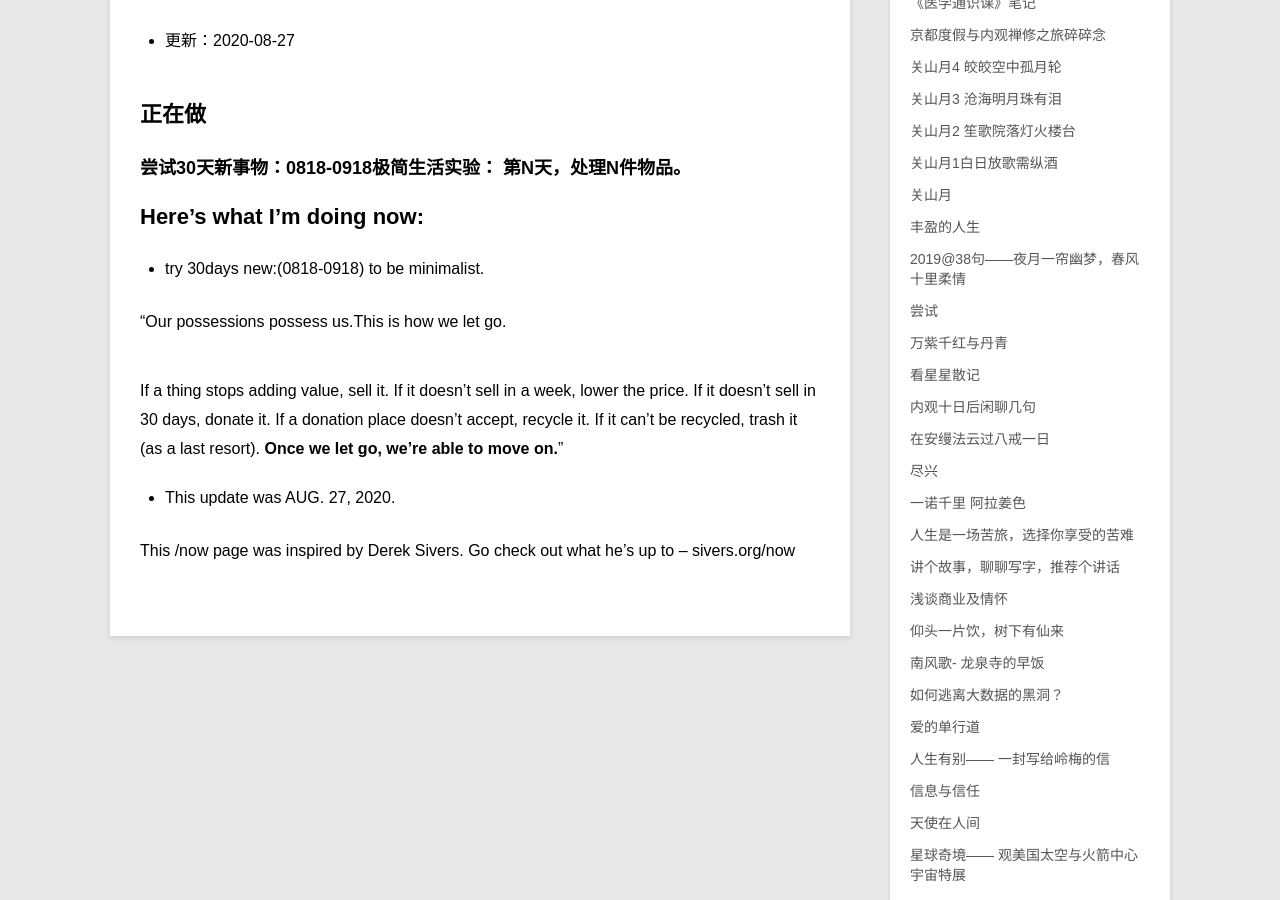
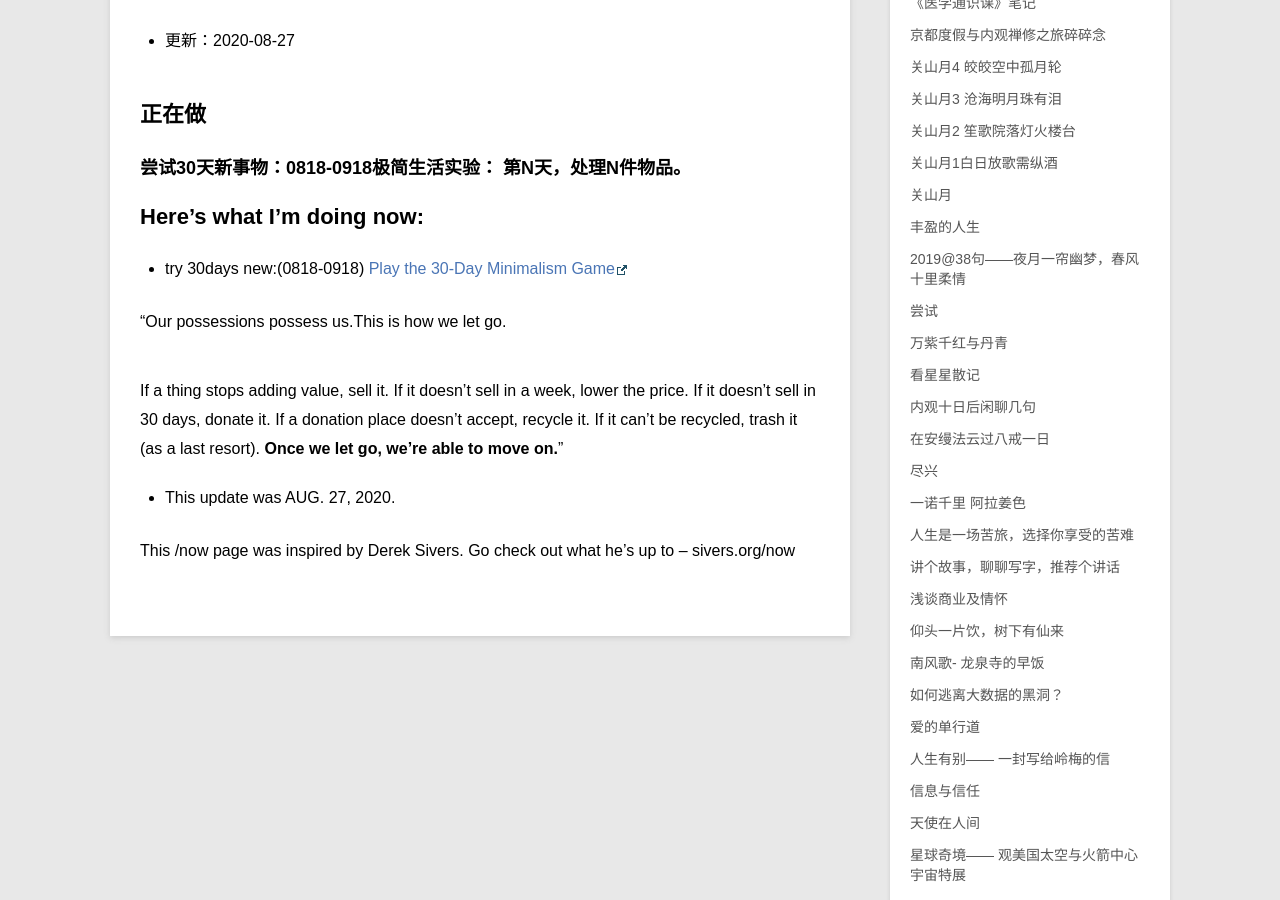
Before and after one commit to violettianjie/violettianjie.github.io, a Jekyll site: the page built from _posts/blog/2017-09-03-now.md, in a window 1280 px wide and 900 px high, scrolled down 346 px. Built offline with Jekyll 4.4.1, drawn with Linux system fonts in a browser that asks for light colours; comment, search, counter and statistics services are not loaded.

Commit message:
Update 2017-09-03-now.md

```diff
--- a/_posts/blog/2017-09-03-now.md
+++ b/_posts/blog/2017-09-03-now.md
@@ -16,7 +16,7 @@ category: blog
 
 ## Here’s what I’m doing now:
 
-- try 30days new:(0818-0918) to be minimalist.
+- try 30days new:(0818-0918) [Play the 30-Day Minimalism Game](https://www.theminimalists.com/game/)
 
 "Our possessions possess us.This is how we let go.
 
```
